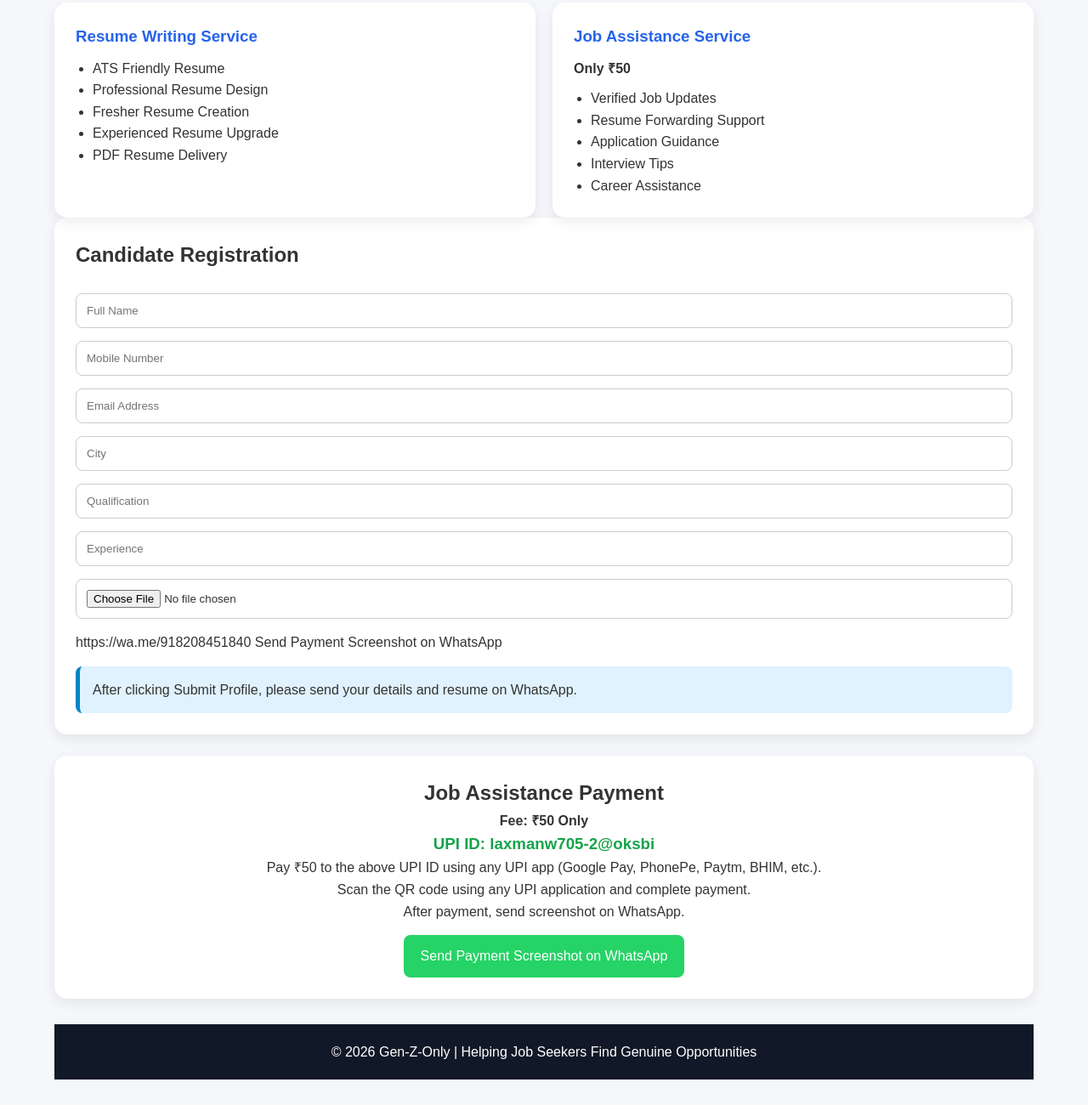
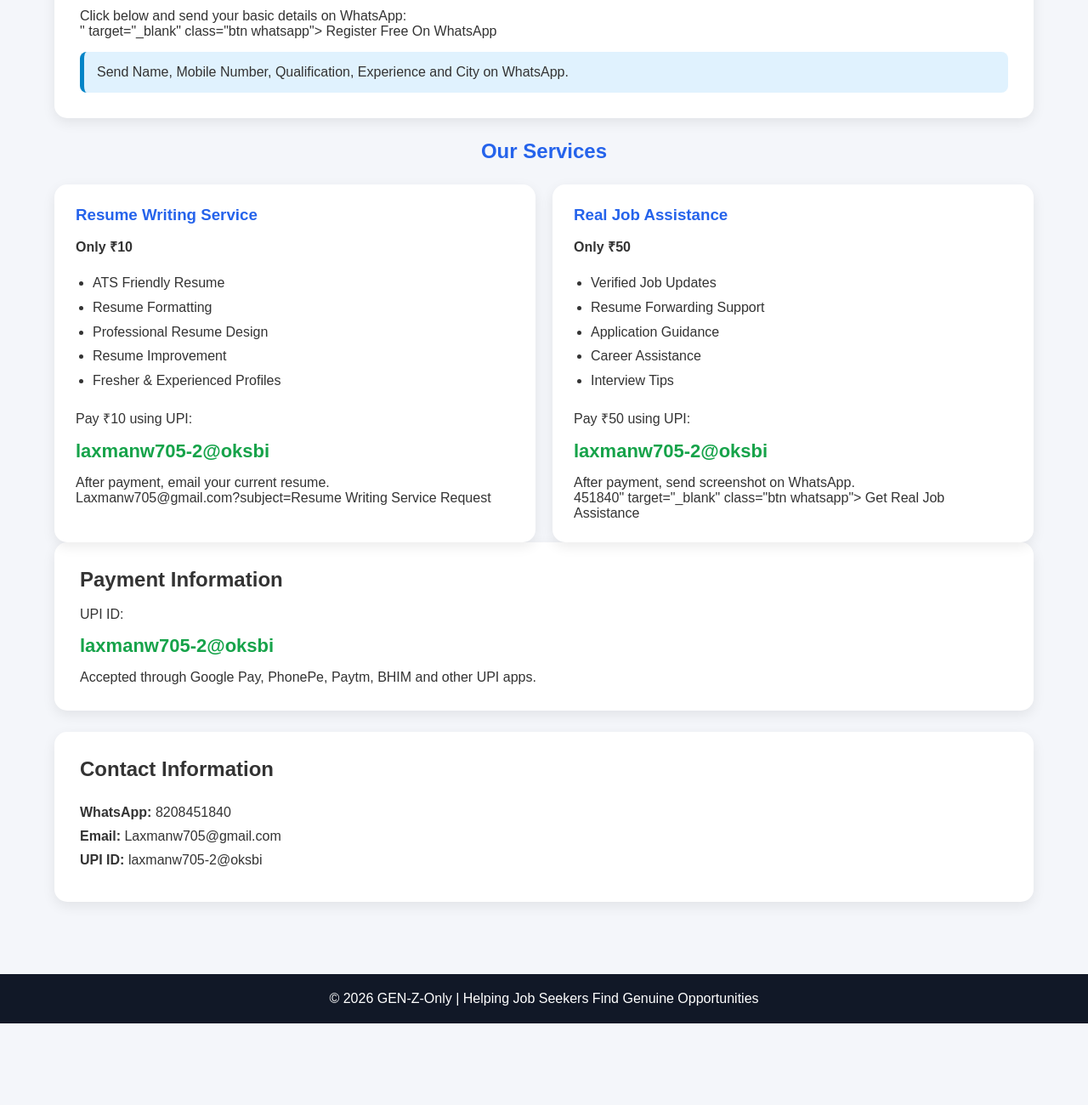
Before and after one commit to Laxmangutte/nofakeonlytruejobs, a plain HTML site: page index.html in a window 1280 px wide. Shown: the part 494-1794 px from the top of the page at 85% size. After the commit the page ends 1698 px from the top, so only its background shows below. Drawn offline with Linux system fonts and the light colour scheme.

Commit message:
Update index.html

```diff
--- a/index.html
+++ b/index.html
@@ -3,36 +3,36 @@
 <head>
 <meta charset="UTF-8">
 <meta name="viewport" content="width=device-width, initial-scale=1.0">
-<title>Gen-Z-Only | Career Support Platform</title>
+<title>GEN-Z-Only | Helping Job Seekers Find Genuine Opportunities</title>
 
 <style>
+
 *{
 margin:0;
 padding:0;
 box-sizing:border-box;
-font-family:Arial,Helvetica,sans-serif;
+font-family:Arial, Helvetica, sans-serif;
 }
 
 body{
-background:#f5f7fb;
+background:#f4f6fa;
 color:#333;
-line-height:1.6;
 }
 
 header{
 background:linear-gradient(135deg,#0f172a,#2563eb);
-color:white;
+color:#fff;
+text-align:center;
 padding:60px 20px;
-text-align:center;
 }
 
 header h1{
-font-size:50px;
+font-size:52px;
 margin-bottom:10px;
 }
 
 header p{
-font-size:18px;
+font-size:20px;
 }
 
 .container{
@@ -44,26 +44,26 @@ padding:30px 0;
 
 .card{
 background:#fff;
+padding:30px;
+margin-bottom:25px;
 border-radius:15px;
-padding:25px;
-margin-bottom:25px;
 box-shadow:0 5px 15px rgba(0,0,0,0.08);
 }
 
 .section-title{
 text-align:center;
+color:#2563eb;
 margin-bottom:25px;
-color:#2563eb;
 }
 
 .services{
 display:grid;
-grid-template-columns:repeat(auto-fit,minmax(280px,1fr));
+grid-template-columns:repeat(auto-fit,minmax(300px,1fr));
 gap:20px;
 }
 
 .service-card{
-background:white;
+background:#fff;
 padding:25px;
 border-radius:15px;
 box-shadow:0 5px 15px rgba(0,0,0,0.08);
@@ -71,65 +71,41 @@ box-shadow:0 5px 15px rgba(0,0,0,0.08);
 
 .service-card h3{
 color:#2563eb;
-margin-bottom:10px;
-}
-
-ul{
-margin-left:20px;
-margin-top:10px;
-}
-
-.form-group{
 margin-bottom:15px;
 }
 
-input,textarea,select{
-width:100%;
-padding:12px;
-border:1px solid #ccc;
-border-radius:8px;
+.service-card ul{
+margin-left:20px;
+line-height:1.8;
 }
 
 .btn{
+display:inline-block;
 background:#2563eb;
 color:white;
 padding:12px 20px;
-border:none;
 border-radius:8px;
-cursor:pointer;
+text-decoration:none;
+margin-top:15px;
 }
 
 .btn:hover{
 background:#1d4ed8;
 }
 
-.payment{
-text-align:center;
+.whatsapp{
+background:#25D366;
 }
 
-.payment img{
-max-width:350px;
-width:100%;
-border-radius:15px;
-margin:20px auto;
-display:block;
+.whatsapp:hover{
+background:#1fb759;
 }
 
 .upi{
 font-size:22px;
 font-weight:bold;
 color:#16a34a;
-margin-top:10px;
-}
-
-.whatsapp{
-display:inline-block;
-background:#25D366;
-color:white;
-text-decoration:none;
-padding:12px 20px;
-border-radius:8px;
-margin-top:15px;
+margin:15px 0;
 }
 
 .contact p{
@@ -146,11 +122,12 @@ margin-top:30px;
 
 .notice{
 background:#e0f2fe;
+padding:15px;
 border-left:5px solid #0284c7;
-padding:15px;
 border-radius:8px;
 margin-top:15px;
 }
+
 </style>
 </head>
 
@@ -164,12 +141,35 @@ margin-top:15px;
 <div class="container">
 
 <div class="card">
-<h2>Welcome to Gen-Z-Only</h2>
+<h2>Welcome to GEN-Z-Only</h2>
+<br>
 <p>
-We support job seekers through professional resume writing,
-career guidance and affordable job assistance services.
-Our mission is to help candidates reach genuine opportunities.
+We support job seekers through professional resume writing, career guidance and affordable job assistance services.
+Our mission is to help candidates find genuine opportunities and grow their careers.
 </p>
+</div>
+
+<div class="card">
+<h2>Free Registration</h2>
+
+<p>
+Registration is completely FREE.
+</p>
+
+<br>
+
+<p>
+Click below and send your basic details on WhatsApp:
+</p>
+
+" target="_blank" class="btn whatsapp">
+Register Free On WhatsApp
+</a>
+
+<div class="notice">
+Send Name, Mobile Number, Qualification, Experience and City on WhatsApp.
+</div>
+
 </div>
 
 <h2 class="section-title">Our Services</h2>
@@ -177,109 +177,115 @@ Our mission is to help candidates reach genuine opportunities.
 <div class="services">
 
 <div class="service-card">
+
 <h3>Resume Writing Service</h3>
+
+<p><strong>Only ₹10</strong></p>
+
+<br>
+
 <ul>
 <li>ATS Friendly Resume</li>
+<li>Resume Formatting</li>
 <li>Professional Resume Design</li>
-<li>Fresher Resume Creation</li>
-<li>Experienced Resume Upgrade</li>
-<li>PDF Resume Delivery</li>
+<li>Resume Improvement</li>
+<li>Fresher & Experienced Profiles</li>
 </ul>
+
+<br>
+
+<p>
+Pay ₹10 using UPI:
+</p>
+
+<p class="upi">
+laxmanw705-2@oksbi
+</p>
+
+<p>
+After payment, email your current resume.
+</p>
+
+Laxmanw705@gmail.com?subject=Resume Writing Service Request
+
 </div>
 
 <div class="service-card">
-<h3>Job Assistance Service</h3>
+
+<h3>Real Job Assistance</h3>
+
 <p><strong>Only ₹50</strong></p>
+
+<br>
+
 <ul>
 <li>Verified Job Updates</li>
 <li>Resume Forwarding Support</li>
 <li>Application Guidance</li>
+<li>Career Assistance</li>
 <li>Interview Tips</li>
-<li>Career Assistance</li>
 </ul>
+
+<br>
+
+<p>
+Pay ₹50 using UPI:
+</p>
+
+<p class="upi">
+laxmanw705-2@oksbi
+</p>
+
+<p>
+After payment, send screenshot on WhatsApp.
+</p>
+
+451840" target="_blank" class="btn whatsapp">
+Get Real Job Assistance
+</a>
+
 </div>
 
 </div>
 
 <div class="card">
 
-<h2>Candidate Registration</h2>
+<h2>Payment Information</h2>
+
 <br>
 
-<form>
+<p>
+UPI ID:
+</p>
 
-<div class="form-group">
-<input type="text" placeholder="Full Name">
+<p class="upi">
+laxmanw705-2@oksbi
+</p>
+
+<p>
+Accepted through Google Pay, PhonePe, Paytm, BHIM and other UPI apps.
+</p>
+
 </div>
 
-<div class="form-group">
-<input type="tel" placeholder="Mobile Number">
-</div>
+<div class="card contact">
 
-<div class="form-group">
-<input type="email" placeholder="Email Address">
-</div>
+<h2>Contact Information</h2>
 
-<div class="form-group">
-<input type="text" placeholder="City">
-</div>
+<br>
 
-<div class="form-group">
-<input type="text" placeholder="Qualification">
-</div>
+<p><strong>WhatsApp:</strong> 8208451840</p>
 
-<div class="form-group">
-<input type="text" placeholder="Experience">
-</div>
+<p><strong>Email:</strong> Laxmanw705@gmail.com</p>
 
-<div class="form-group">
-<input type="file">
-</div>
+<p><strong>UPI ID:</strong> laxmanw705-2@oksbi</p>
 
-https://wa.me/918208451840 Send Payment Screenshot on WhatsApp </a>
-
-</form>
-
-<div class="notice">
-After clicking Submit Profile, please send your details and resume on WhatsApp.
 </div>
 
 </div>
-<div class="card payment">
-
-<h2>Job Assistance Payment</h2>
-
-<p><strong>Fee: ₹50 Only</strong></p>
-
-<h3 style="color:#16a34a;">
-UPI ID: laxmanw705-2@oksbi
-</h3>
-
-<p>
-Pay ₹50 to the above UPI ID using any UPI app
-(Google Pay, PhonePe, Paytm, BHIM, etc.).
-</p>
-
-<p>
-Scan the QR code using any UPI application and complete payment.
-</p>
-
-<p>
-After payment, send screenshot on WhatsApp.
-</p>
-
-<a href="https://wa.me/918208451840"
-class="whatsapp"
-target="_blank">
-Send Payment Screenshot on WhatsApp
-</a>
-
-</div>
-
-
 
 <footer>
-© 2026 Gen-Z-Only | Helping Job Seekers Find Genuine Opportunities
+© 2026 GEN-Z-Only | Helping Job Seekers Find Genuine Opportunities
 </footer>
 
 </body>
```
